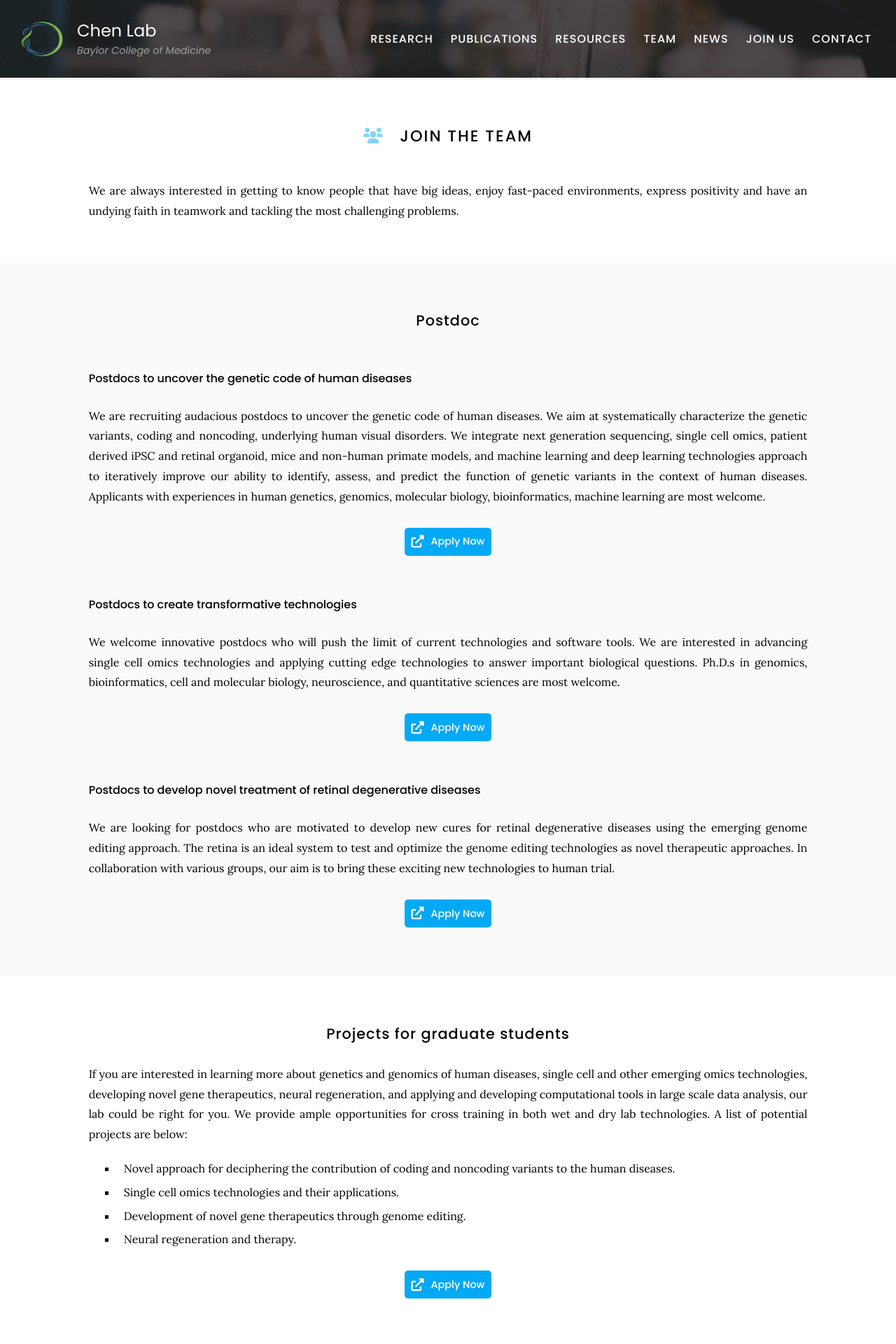
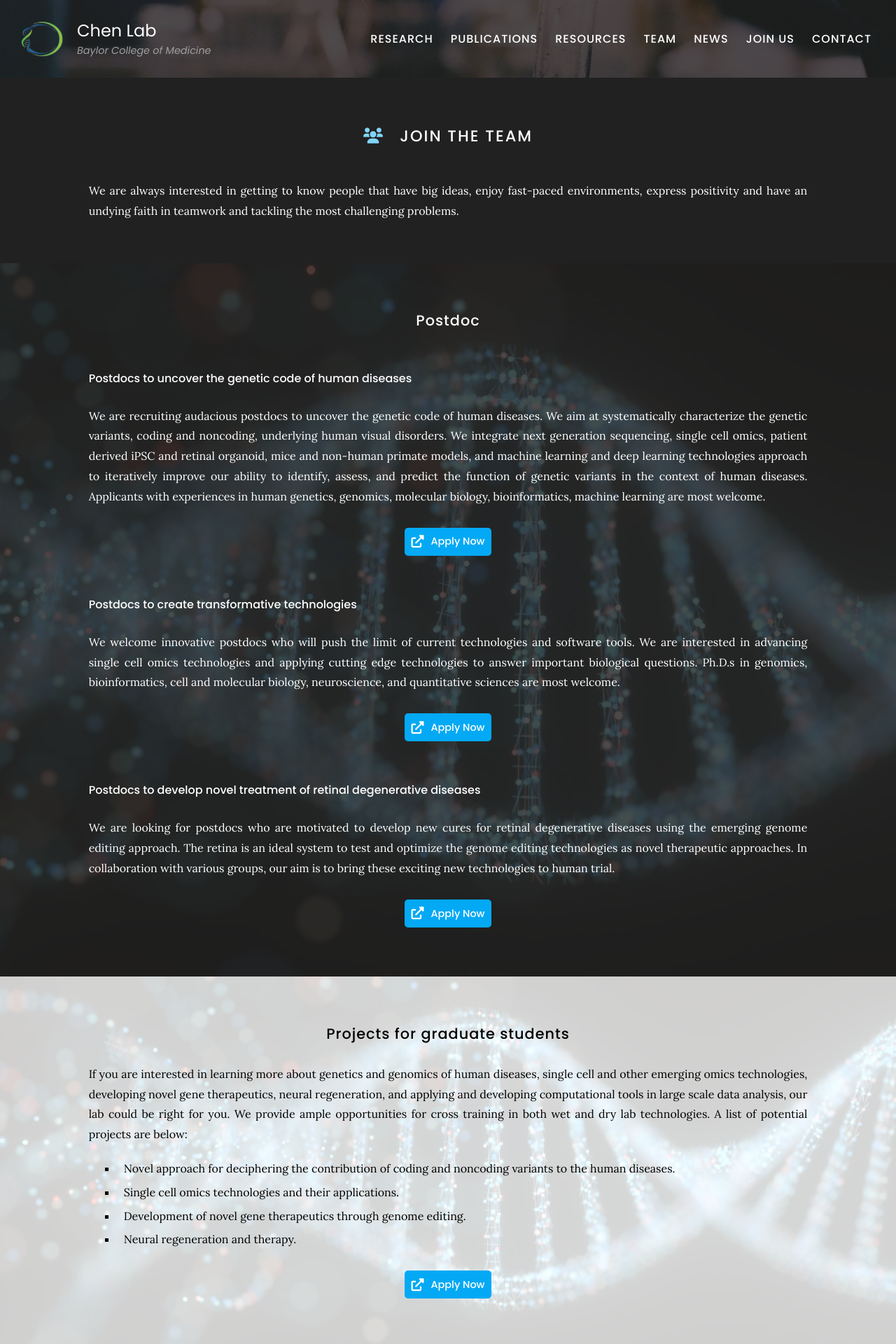
Before and after one commit to wmeng1018/Chen-lab-website, a Jekyll site: the page built from Join us/index.md, in a window 1280 px wide. Shown: the top 1920 px of the page at 70% size. Built offline with Jekyll 4.4.1, drawn with Linux system fonts in a browser that asks for light colours; grey boxes are pictures that could not be loaded.

Commit message:
Update index.md

```diff
--- a/Join us/index.md
+++ b/Join us/index.md
@@ -4,12 +4,12 @@
   order: 6
   tooltip: We're hiring!
 ---
-
+{% include section.html dark=true%}
 # <i class="fas fa-users"></i>Join The Team
 
 We are always interested in getting to know people that have big ideas, enjoy fast-paced environments, express positivity and have an undying faith in teamwork and tackling the most challenging problems.
 
-{% include section.html %}
+{% include section.html background="images/banner.jpg" dark=true%}
 ## Postdoc
 #### Postdocs to uncover the genetic code of human diseases
 
@@ -34,7 +34,7 @@
 {% include link.html type="external" link="mailto:ruichen@bcm.edu" text="Apply Now" icon="" style="button" %}
 {:.center}
 
-{% include section.html %}
+{% include section.html background="images/banner.jpg" %}
 
 ## Projects for graduate students
 
```
